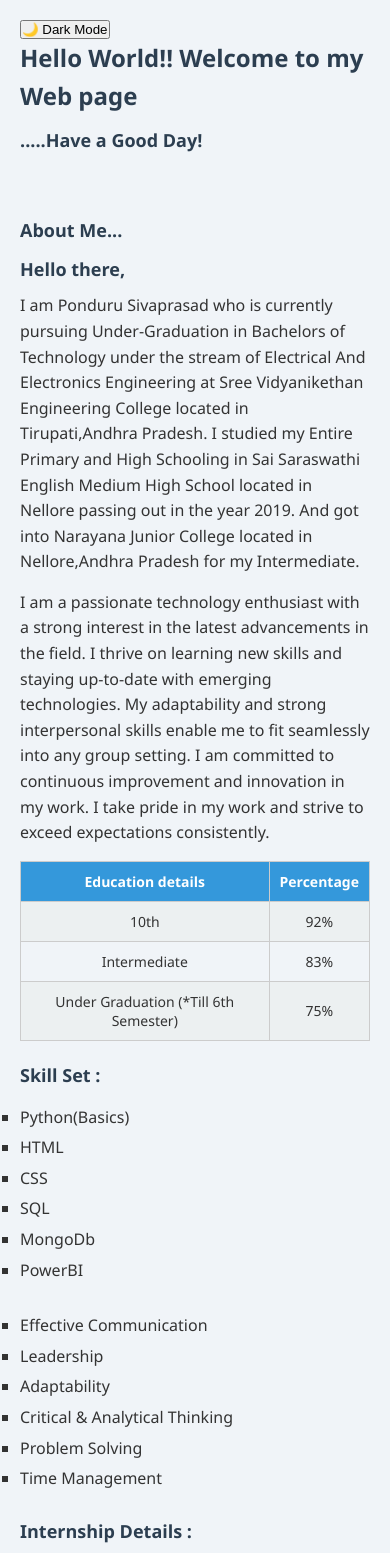
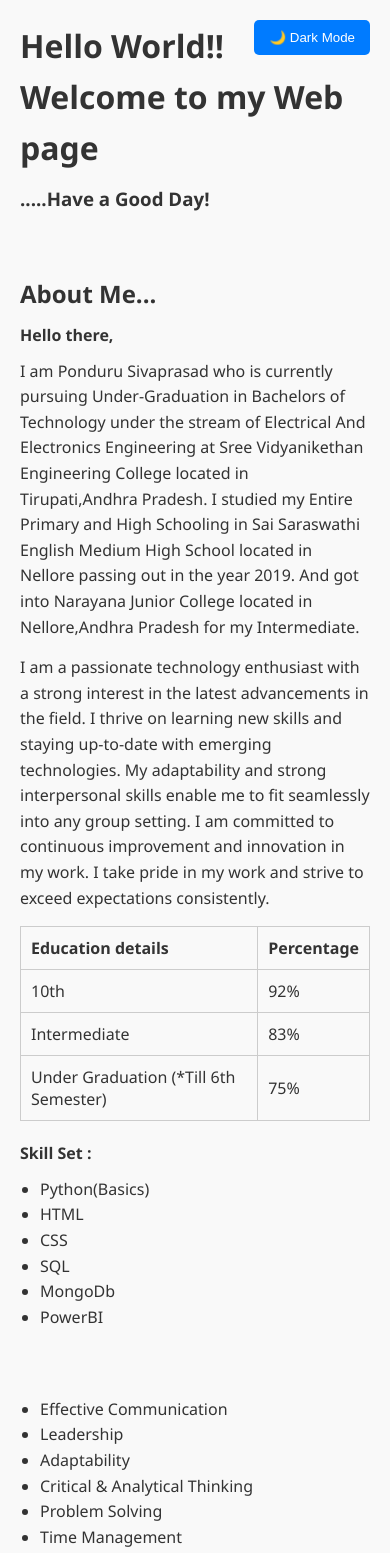
Before and after one commit to evennumber2/Webpage-hostiing, a plain HTML site: page index.html in a window 390 px wide. Shown: the top 1553 px of the page. Drawn offline with Linux system fonts and the light colour scheme.

Commit message:
Update style.css

```diff
--- a/style.css
+++ b/style.css
@@ -1,91 +1,63 @@
-/* General Reset */
+/* Reset and Base Styles */
 * {
   margin: 0;
   padding: 0;
   box-sizing: border-box;
 }
-.dark-mode {
-  background-color: #121212;
-  color: #f0f0f0;
-}
-.dark-mode a {
-  color: #9ecfff;
-}
-
 body {
   font-family: 'Segoe UI', Tahoma, Geneva, Verdana, sans-serif;
   line-height: 1.6;
-    background: #f0f4f8;
+  background-color: #f9f9f9;
   color: #333;
   padding: 20px;
+  scroll-behavior: smooth;
+  transition: background-color 0.3s, color 0.3s;
 }
-
 h1, h2, h3, h4 {
-    color: #2c3e50;
   margin-bottom: 10px;
 }
-
 p {
   margin-bottom: 15px;
 }
+a {
+  color: #007BFF;
+  text-decoration: none;
+}
+a:hover {
+  text-decoration: underline;
+}
 
+/* Dark Mode */
+body.dark-mode {
+  background-color: #121212;
+  color: #e0e0e0;
+}
+body.dark-mode a {
+  color: #90caf9;
+}
+
+/* Layout */
+.list-container {
+  display: flex;
+  flex-wrap: wrap;
+  gap: 20px;
+}
+.list-container ul {
+  flex: 1 1 200px;
+  list-style-type: disc;
+  padding-left: 20px;
+}
+
+/* Table */
 table {
   width: 100%;
   border-collapse: collapse;
   margin-bottom: 20px;
 }
-
-table, th, td {
+th, td {
   border: 1px solid #ccc;
-}
-
-th, td {
   padding: 10px;
-    text-align: center;
-}
-
-th {
-    background-color: #3498db;
-    color: white;
-}
-
-tr:nth-child(even) {
-    background-color: #ecf0f1;
-}
-
-.list-container {
-    display: flex;
-    flex-wrap: wrap;
-    gap: 20px;
-    margin-bottom: 20px;
-}
-
-.list-container ul {
-    list-style-type: square;
-    flex: 1;
-    min-width: 200px;
-}
-
-ul li {
-    margin: 5px 0;
-}
-
-a svg {
-    margin: 10px;
-    transition: transform 0.3s ease;
-}
-
-a svg:hover {
-    transform: scale(1.2);
-    fill: #0077b5;
-}
-
-a {
-    text-decoration: none;
-}
-
-.contact-info p a {
-    color: #2980b9;
+  text-align: left;
 }
 
 /* Responsive Design */
@@ -93,16 +65,22 @@ a {
   .list-container {
     flex-direction: column;
   }
-
-    table, th, td {
-        font-size: 14px;
 }
 
-    h1 {
-        font-size: 24px;
+/* Dark Mode Toggle Button */
+#darkModeToggle {
+  position: fixed;
+  top: 20px;
+  right: 20px;
+  background-color: #007BFF;
+  color: #fff;
+  border: none;
+  padding: 10px 15px;
+  border-radius: 5px;
+  cursor: pointer;
+  z-index: 1000;
 }
-
-    h2, h3, h4 {
-        font-size: 18px;
+body.dark-mode #darkModeToggle {
+  background-color: #90caf9;
+  color: #000;
 }
-}
```
Lines whose indentation alone changed are shown as unchanged.
